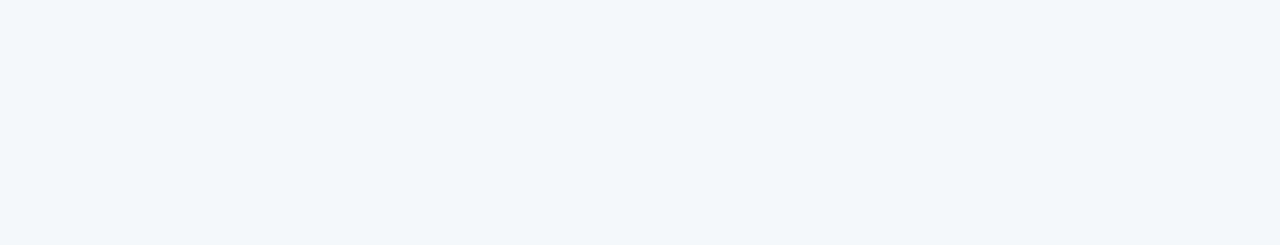
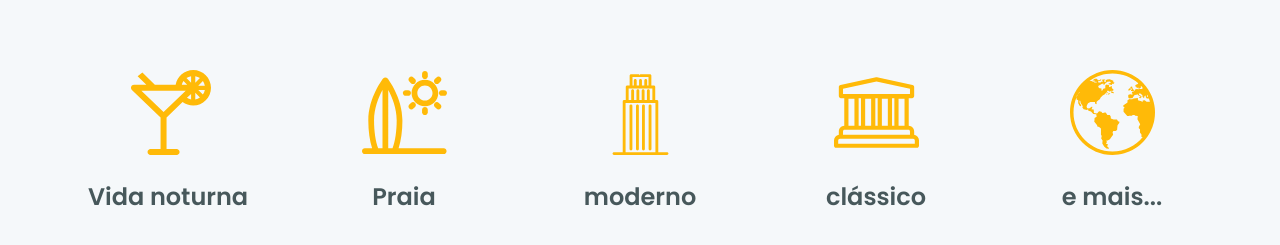
Before and after one commit to Hugovarellaa/nlw-06-node-js, a Next.js app in the folder worldtrip/: page / in a window 1280 px wide. Shown: the part 493-738 px from the top of the page. Built offline with nearby package versions, Linux system fonts and the light colour scheme.

Commit message:
TravelTypes

```diff
--- /dev/null
+++ b/worldtrip/src/components/TravelTypes/Travel.tsx
@@ -0,0 +1,27 @@
+import { Flex, Image, Text, useBreakpointValue } from "@chakra-ui/react";
+
+interface TravelProps {
+  icon: string;
+  text: string;
+}
+
+export function Travel({ icon, text }: TravelProps) {
+  const isMobile = useBreakpointValue({
+    base: false,
+    sm: true,
+  });
+  return (
+    <Flex direction={["row", "column"]} align="center" justify="center">
+      {isMobile ? (
+        <Image src={`/icons/${icon}.svg`} width="85px" height="85px" mb="6" />
+      ) : (
+        <Text color="yellow.400" fontSize="4xl" mr="2">
+          •
+        </Text>
+      )}
+      <Text fontWeight="600" color="gray.700" fontSize={["md", "xl", "2xl"]}>
+        {text}
+      </Text>
+    </Flex>
+  );
+}
--- /dev/null
+++ b/worldtrip/src/components/TravelTypes/index.tsx
@@ -0,0 +1,33 @@
+import { Grid, GridItem } from "@chakra-ui/react";
+import { Travel } from "./Travel";
+
+export function TravelTypes() {
+  return (
+    <Grid
+      templateColumns={["1fr 1fr", "1fr 1fr", "1fr 1fr", "repeat(5, 1fr)"]}
+      w="100%"
+      justifyContent="space-between"
+      alignItems="center"
+      mt={["10", "32"]}
+      mx="auto"
+      maxWidth="1160px"
+      gap={[1, 5]}
+    >
+      <GridItem>
+        <Travel icon="cocktail" text="Vida noturna" />
+      </GridItem>
+      <GridItem>
+        <Travel icon="surf" text="Praia" />
+      </GridItem>
+      <GridItem>
+        <Travel icon="building" text="moderno" />
+      </GridItem>
+      <GridItem>
+        <Travel icon="museum" text="clássico" />
+      </GridItem>
+      <GridItem colSpan={[2, 2, 2, 1]}>
+        <Travel icon="earth" text="e mais..." />
+      </GridItem>
+    </Grid>
+  );
+}
--- a/worldtrip/src/pages/index.tsx
+++ b/worldtrip/src/pages/index.tsx
@@ -1,12 +1,14 @@
 import { Flex } from "@chakra-ui/react";
 import { Banner } from "../components/Banner";
 import { Header } from "../components/Header";
+import { TravelTypes } from "../components/TravelTypes";
 
 export default function Home() {
   return (
    <Flex direction="column">
      <Header/>
      <Banner/>
+     <TravelTypes/>
    </Flex>
   )
 }
```
